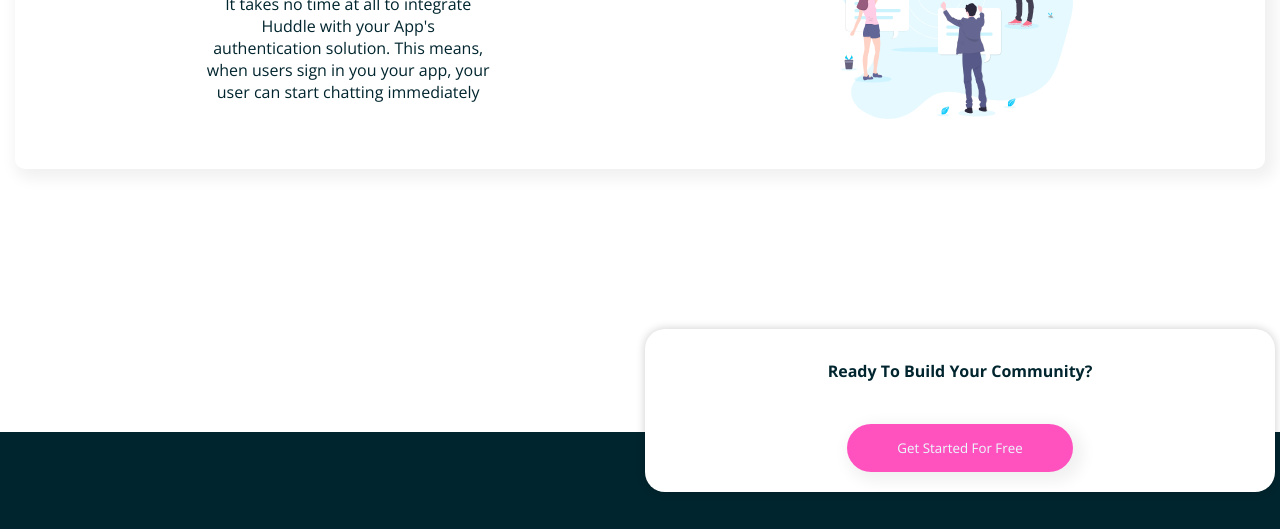
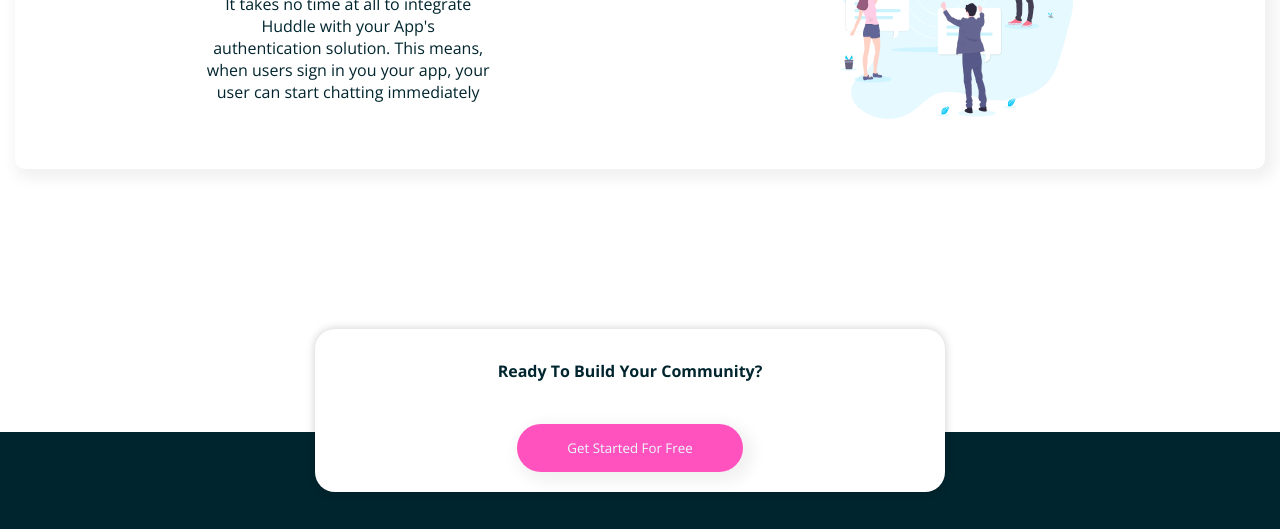
Before and after one commit to Jybium/Huddle-landing-page, a plain HTML site: page index.html in a window 1280 px wide. Shown: the part 1387-1916 px from the top of the page. Drawn offline with nearby package versions, Linux system fonts and the light colour scheme; some icons are missing; files whose address does not match are found by name.

Commit message:
Update style.css

```diff
--- a/style.css
+++ b/style.css
@@ -249,7 +249,7 @@ footer{
 .ready{
   width: 50%;
   position: relative;
-  left: 50%;
+  left: 300px;
 }
 .location{
   display: inline
```
